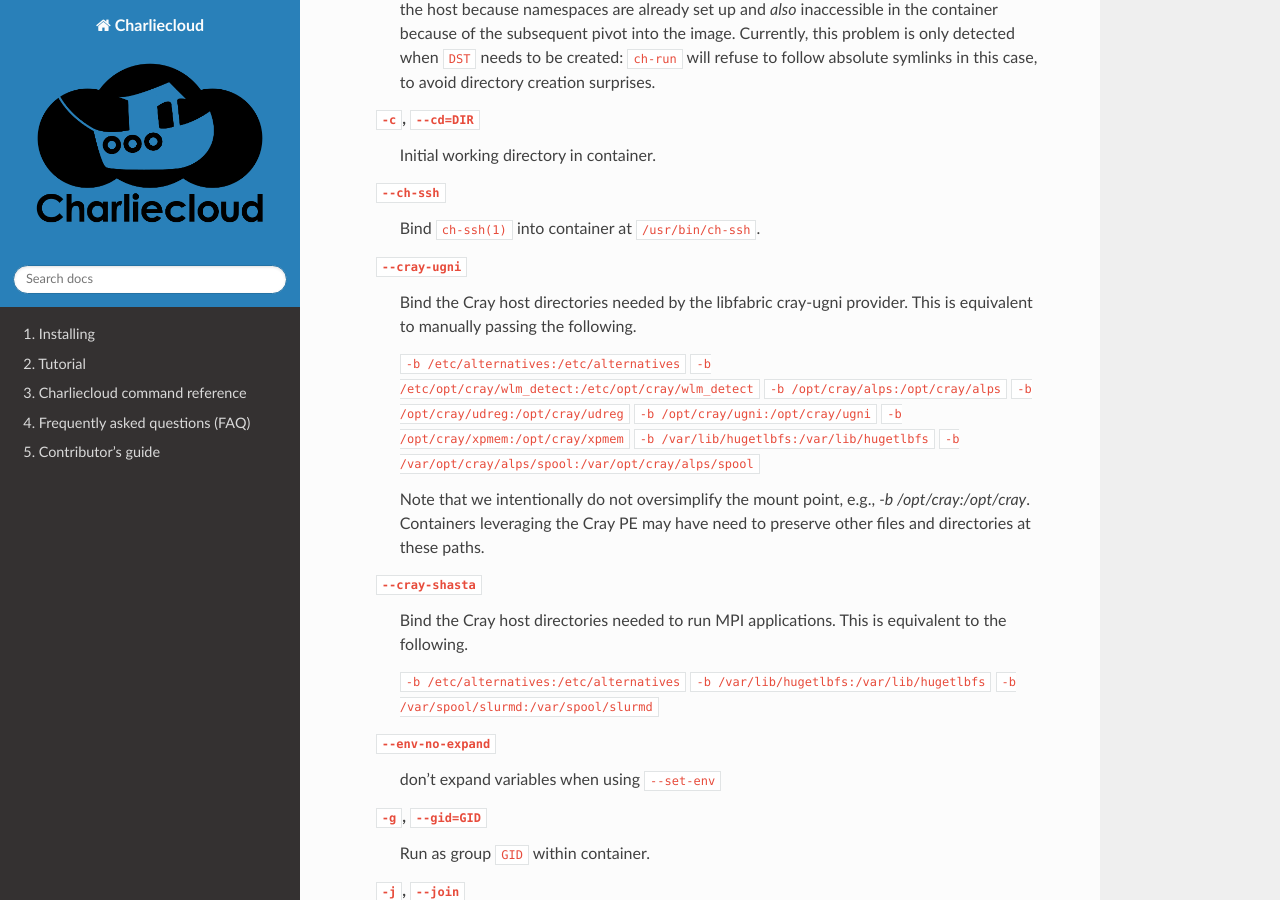
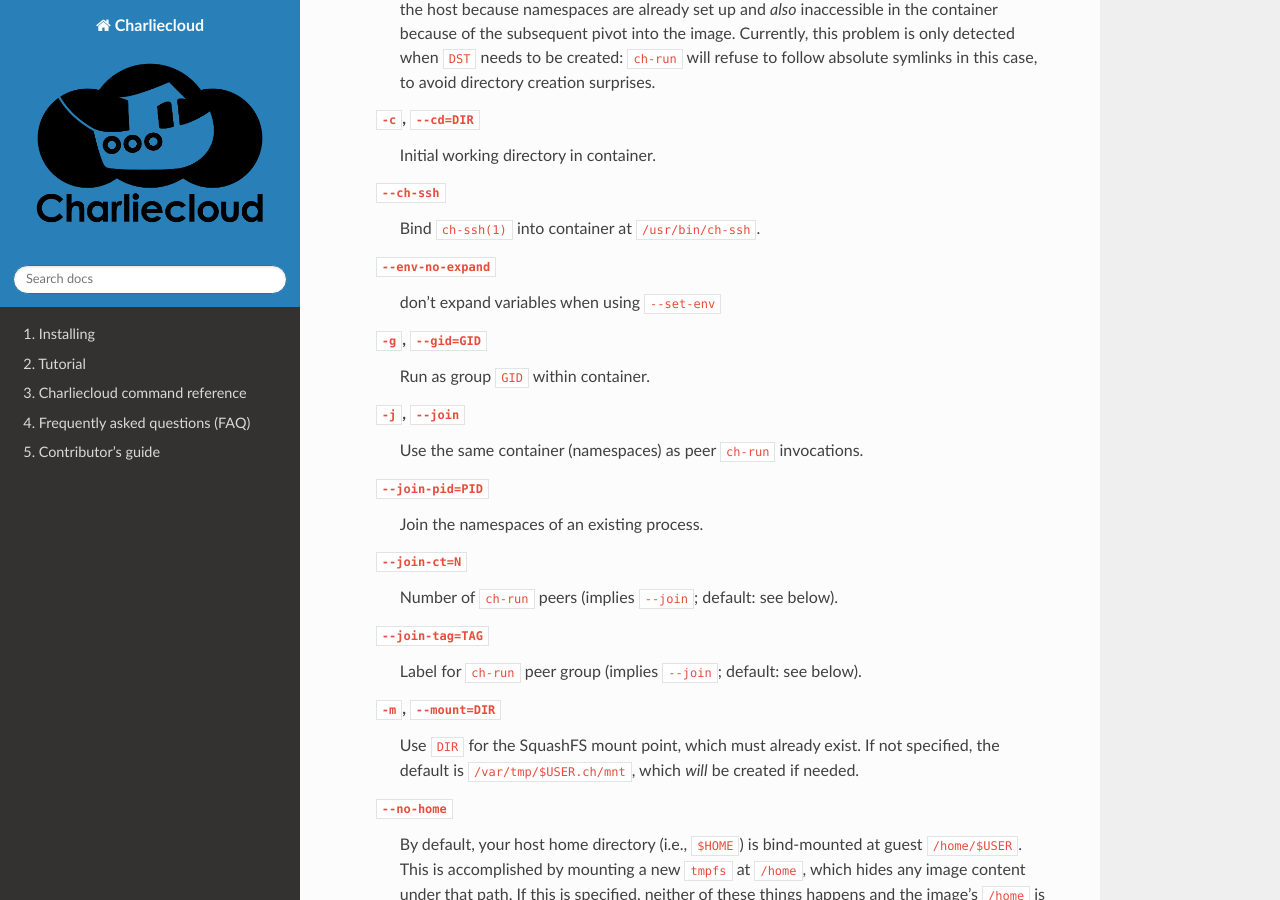
Before and after one commit to hpc/charliecloud, a Sphinx documentation site: the page built from doc/ch-run.rst, in a window 1280 px wide and 900 px high, scrolled down 787 px. Built offline with Sphinx 7.4.7 and the Read the Docs theme 2.0.0, drawn with Linux system fonts in a browser that asks for light colours.

```diff
--- a/doc/ch-run_desc.rst
+++ b/doc/ch-run_desc.rst
@@ -45,31 +45,6 @@
 
   :code:`--ch-ssh`
     Bind :code:`ch-ssh(1)` into container at :code:`/usr/bin/ch-ssh`.
-
-  :code:`--cray-ugni`
-    Bind the Cray host directories needed by the libfabric cray-ugni provider.
-    This is equivalent to manually passing the following.
-
-    :code:`-b /etc/alternatives:/etc/alternatives`
-    :code:`-b /etc/opt/cray/wlm_detect:/etc/opt/cray/wlm_detect`
-    :code:`-b /opt/cray/alps:/opt/cray/alps`
-    :code:`-b /opt/cray/udreg:/opt/cray/udreg`
-    :code:`-b /opt/cray/ugni:/opt/cray/ugni`
-    :code:`-b /opt/cray/xpmem:/opt/cray/xpmem`
-    :code:`-b /var/lib/hugetlbfs:/var/lib/hugetlbfs`
-    :code:`-b /var/opt/cray/alps/spool:/var/opt/cray/alps/spool`
-
-    Note that we intentionally do not oversimplify the mount point, e.g.,
-    `-b /opt/cray:/opt/cray`. Containers leveraging the Cray PE may have
-    need to preserve other files and directories at these paths.
-
-  :code:`--cray-shasta`
-    Bind the Cray host directories needed to run MPI applications. This is
-    equivalent to the following.
-
-    :code:`-b /etc/alternatives:/etc/alternatives`
-    :code:`-b /var/lib/hugetlbfs:/var/lib/hugetlbfs`
-    :code:`-b /var/spool/slurmd:/var/spool/slurmd`
 
   :code:`--env-no-expand`
     don't expand variables when using :code:`--set-env`
```
Also changed, not shown: 3 other files.
